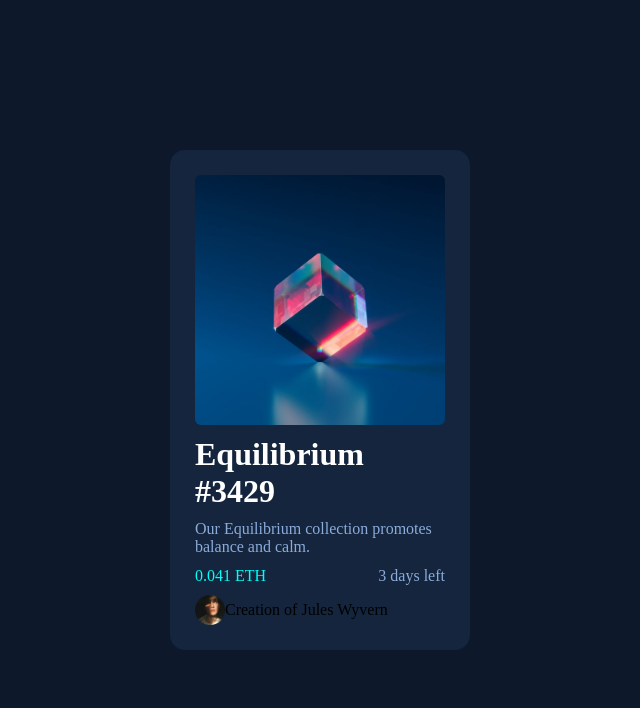
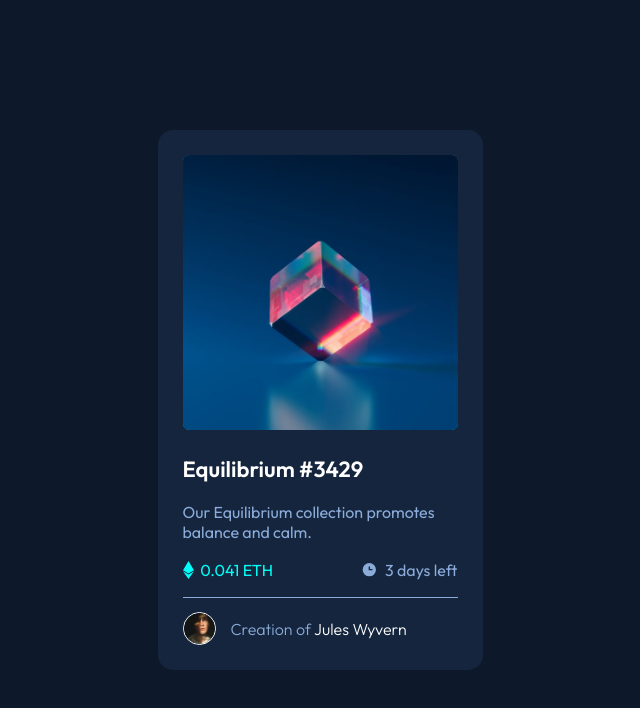
Before and after one commit to Jack-Ricketts/frontendmentor-nft-preview-card-component, a plain HTML site: page index.html in a window 1280 px wide. Shown: the whole page, without its empty margins (320-960 px from the left). Drawn offline with Linux system fonts and the light colour scheme.

Commit message:
requires update but works so far

```diff
--- a/index.html
+++ b/index.html
@@ -6,22 +6,27 @@
 
   <link rel="icon" type="image/png" sizes="32x32" href="./images/favicon-32x32.png">
   <link href="style.css" rel="stylesheet" type="text/css"/>
+  <link rel="preconnect" href="https://fonts.googleapis.com">
+  <link rel="preconnect" href="https://fonts.gstatic.com" crossorigin>
+  <link href="https://fonts.googleapis.com/css2?family=Outfit:wght@300;400;600&display=swap" rel="stylesheet">
 
   <title>Frontend Mentor | NFT preview card component</title>
 
 </head>
 <body>
   <main class="container">
-    <img src="images/image-equilibrium.jpg" alt="Equilibrium icon">
-     <h1>Equilibrium #3429</h1>
+    <div class="imageContainer">
+      <img class="crypto1" src="images/image-equilibrium.jpg" alt="Equilibrium icon">
+    </div>
+    <h1><a class="h1" href="#">Equilibrium #3429</a></h1>
     <p class="description">Our Equilibrium collection promotes balance and calm.</p>
     <div class="detailsContainer">
-      <p class="value">0.041 ETH</p>
-      <p class="timer">3 days left</p>
+      <p class="value"><img class="etherium" src="images/icon-ethereum.svg" alt="Etherium icon">&nbsp&nbsp0.041 ETH</p>
+      <p class="timer"><img class="clock" src="images/icon-clock.svg" alt="Clock icon">&nbsp&nbsp3 days left</p>
     </div>
     <div class="credentialsContainer">
       <img class="avatar" src="images/image-avatar.png" alt="Jules Wyvern">
-      <p>Creation of Jules Wyvern</p>
+      <p>Creation of <a class="author" href="#">Jules Wyvern</a></p>
     </div>
   </main>
 </body>
--- a/style.css
+++ b/style.css
@@ -1,7 +1,9 @@
 *{
     box-sizing: border-box;
     margin: 0;
+    padding: 0;
 }
+
 body{
     display: flex;
     align-items: center;
@@ -9,43 +11,118 @@ body{
     background-color: hsl(217, 54%, 11%);
     height: 100vh;
 }
+
 .container {
     display: flex;
     flex-direction: column;
     justify-content: space-between;
     background-color: hsl(216, 50%, 16%);
     padding: 25px;
-    height: 500px;
-    width: 300px;
+    height: 540px;
+    width: 325px;
     border-radius: 15px;
 }
-img{
+.imageContainer{
+    display: flex;
+    background-color: hsl(178, 100%, 50%);
+    background-image: url("images/icon-view.svg");
+    background-repeat: no-repeat;
+    background-position: center;
+    border-radius: 7px;
+}
+
+.imageContainer .crypto1 {
+	opacity: 1;
+	-webkit-transition: .3s ease-in-out;
+	transition: .3s ease-in-out;
+}
+
+.crypto1 {
     width: 100%;
     border-radius: 6px;
 }
-h1{
+
+.imageContainer:hover .crypto1 {
+	opacity: .5;
+}
+
+.imageContainer:hover {
+	opacity: 1;
+}
+
+.h1{
+    text-decoration: none;
     color: hsl(0, 0%, 100%);
+    font-family: 'Outfit', sans-serif;
+    font-weight: 600;
+    font-size: 22px;
+    -webkit-transition: .3s ease-in-out;
+	transition: .3s ease-in-out;
 }
+
+.description {
+    color: hsl(215, 51%, 70%);
+    font-family: 'Outfit', sans-serif;
+    font-weight: 400;
+    display: flex;
+}
+
 .detailsContainer{
     display: flex;
     justify-content: space-between;
-    width: 100%;
+    font-family: 'Outfit', sans-serif;
 }
-.description {
+
+.etherium{
+    display: flex;
+}
+
+.value{
+    display: flex;
+    align-items: center;
+    color: hsl(178, 100%, 50%);
+}
+
+.clock{
+    display: flex;
+}
+
+.timer{
+    display: flex;
+    align-items: center;
     color: hsl(215, 51%, 70%);
 }
-.value{
-    color: hsl(178, 100%, 50%);
-}
-.timer{
-    color: hsl(215, 51%, 70%);
-}
+
 .credentialsContainer{
     display: flex;
     flex-direction: row;
     align-items: center;
     justify-content: flex-start;
+    font-family: 'Outfit', sans-serif;
+    font-weight: 300;
+    color: hsl(215, 51%, 70%);
+    border-top: 1px solid hsl(215, 51%, 70%);
+    padding-top: 5%;
 }
+
 .avatar {
-    width: 30px;
+    width: 33px;
+    border: 1px solid white;
+    border-radius: 50%;
+    margin-right: 15px;
 }
+
+.author{
+    color:hsl(0, 0%, 100%);
+    text-decoration: none;
+    -webkit-transition: .3s ease-in-out;
+	transition: .3s ease-in-out;
+}
+
+.author:hover{
+    color: hsl(178, 100%, 50%);
+}
+
+a:hover{
+    color: hsl(178, 100%, 50%);
+}
```
